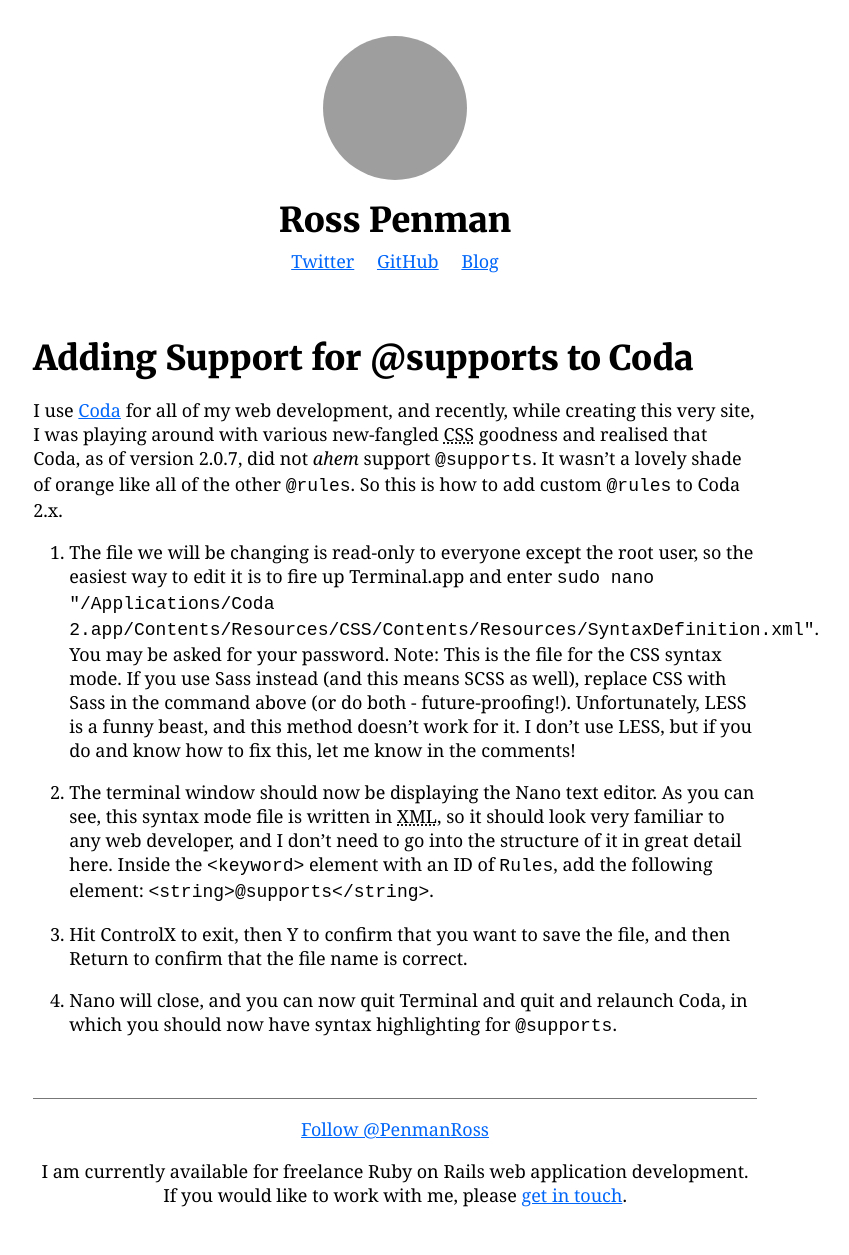
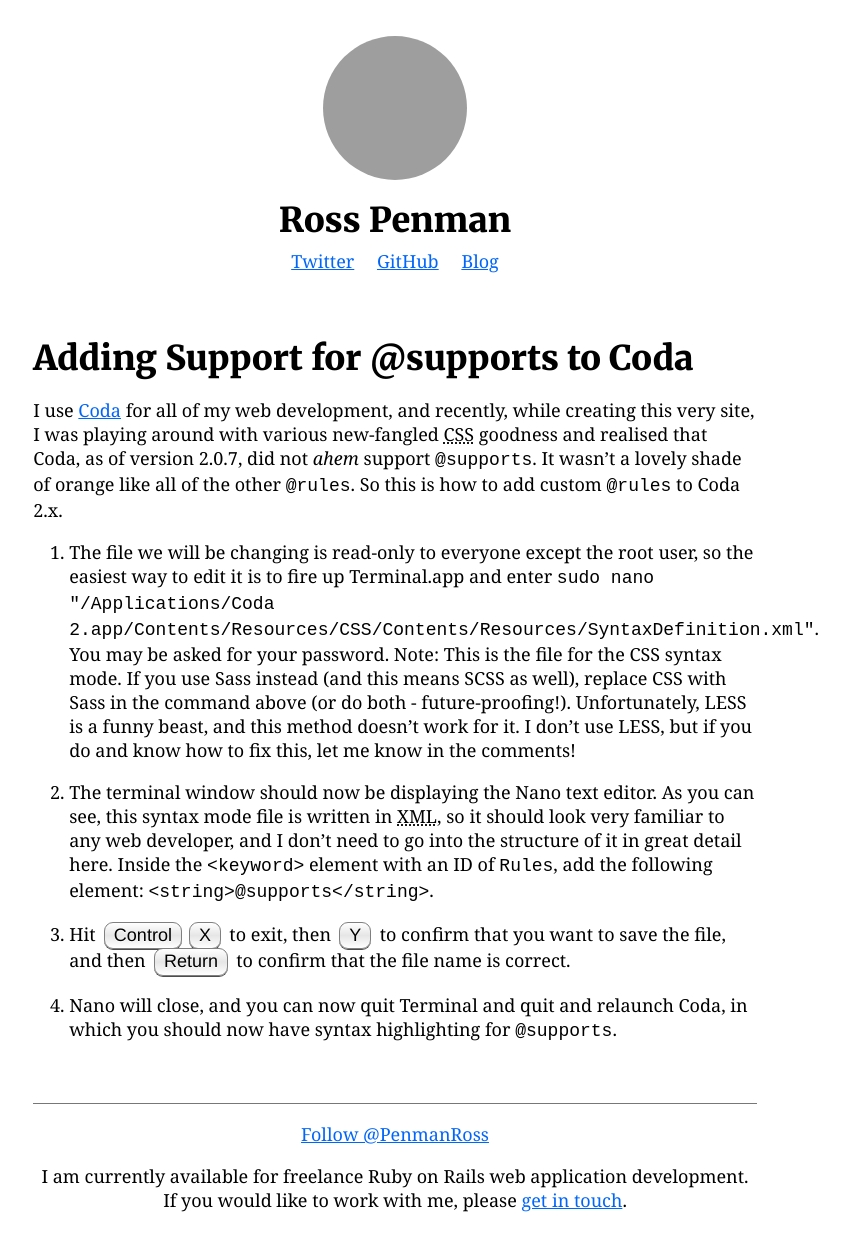
Before and after one commit to hyl/penman.github.io, a Jekyll site: the page built from _posts/2013-01-08-adding-support-for-supports-to-coda.md, in a window 1280 px wide. Shown: the whole page, without its empty margins (245-1094 px from the left). Built offline with Jekyll 4.4.1, drawn with Linux system fonts in a browser that asks for light colours; Markdown is read by kramdown in place of the engine named in the settings; comment, search, counter and statistics services are not loaded; grey boxes are pictures that could not be loaded.

Commit message:
Added <kbd> styles.

```diff
--- a/css/styles.css
+++ b/css/styles.css
@@ -746,3 +746,30 @@
 address {
   font-style: italic;
 }
+
+/* line 300, ../_sass/styles.scss */
+kbd {
+  background: red;
+  padding: 0 0.5em;
+  margin: -1px 0.2em;
+  border: 1px solid gray;
+  line-height: 1.4em;
+  display: inline-block;
+  text-shadow: 0 1px rgba(255, 255, 255, 0.7);
+  text-align: center;
+  font-family: Helvetica, sans-serif;
+  font-weight: 300;
+  background: -webkit-gradient(linear, 50% 0%, 50% 100%, color-stop(0%, #ffffff), color-stop(50%, #e6e6e6), color-stop(100%, #ffffff));
+  background: -webkit-linear-gradient(#ffffff, #e6e6e6, #ffffff);
+  background: -moz-linear-gradient(#ffffff, #e6e6e6, #ffffff);
+  background: -o-linear-gradient(#ffffff, #e6e6e6, #ffffff);
+  background: linear-gradient(#ffffff, #e6e6e6, #ffffff);
+  -webkit-border-radius: 0.5em;
+  -moz-border-radius: 0.5em;
+  -ms-border-radius: 0.5em;
+  -o-border-radius: 0.5em;
+  border-radius: 0.5em;
+  -webkit-box-shadow: 0 1px #4d4d4d;
+  -moz-box-shadow: 0 1px #4d4d4d;
+  box-shadow: 0 1px #4d4d4d;
+}
```
Also changed, not shown: _sass/styles.scss (+21 -0 lines).
